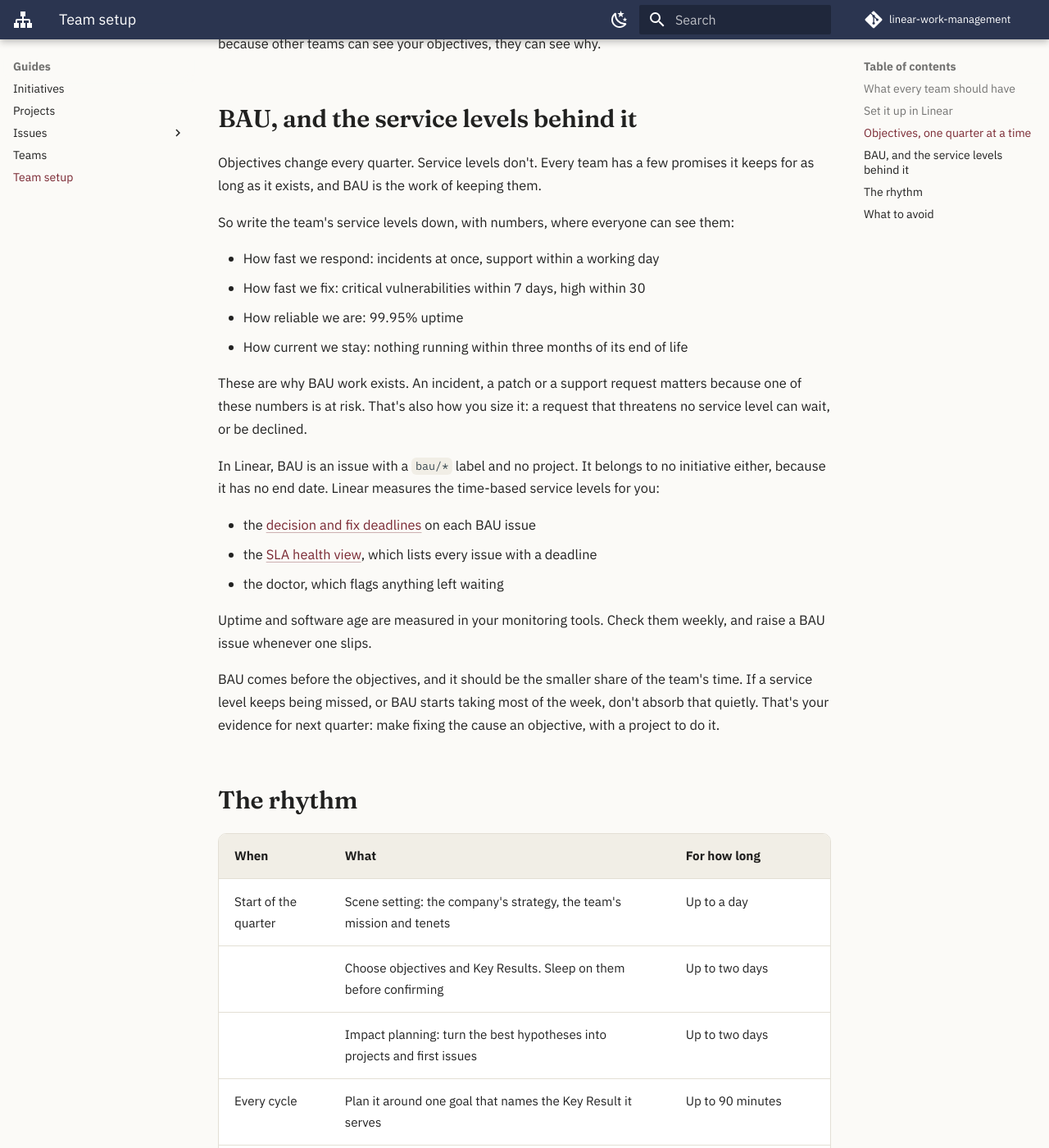
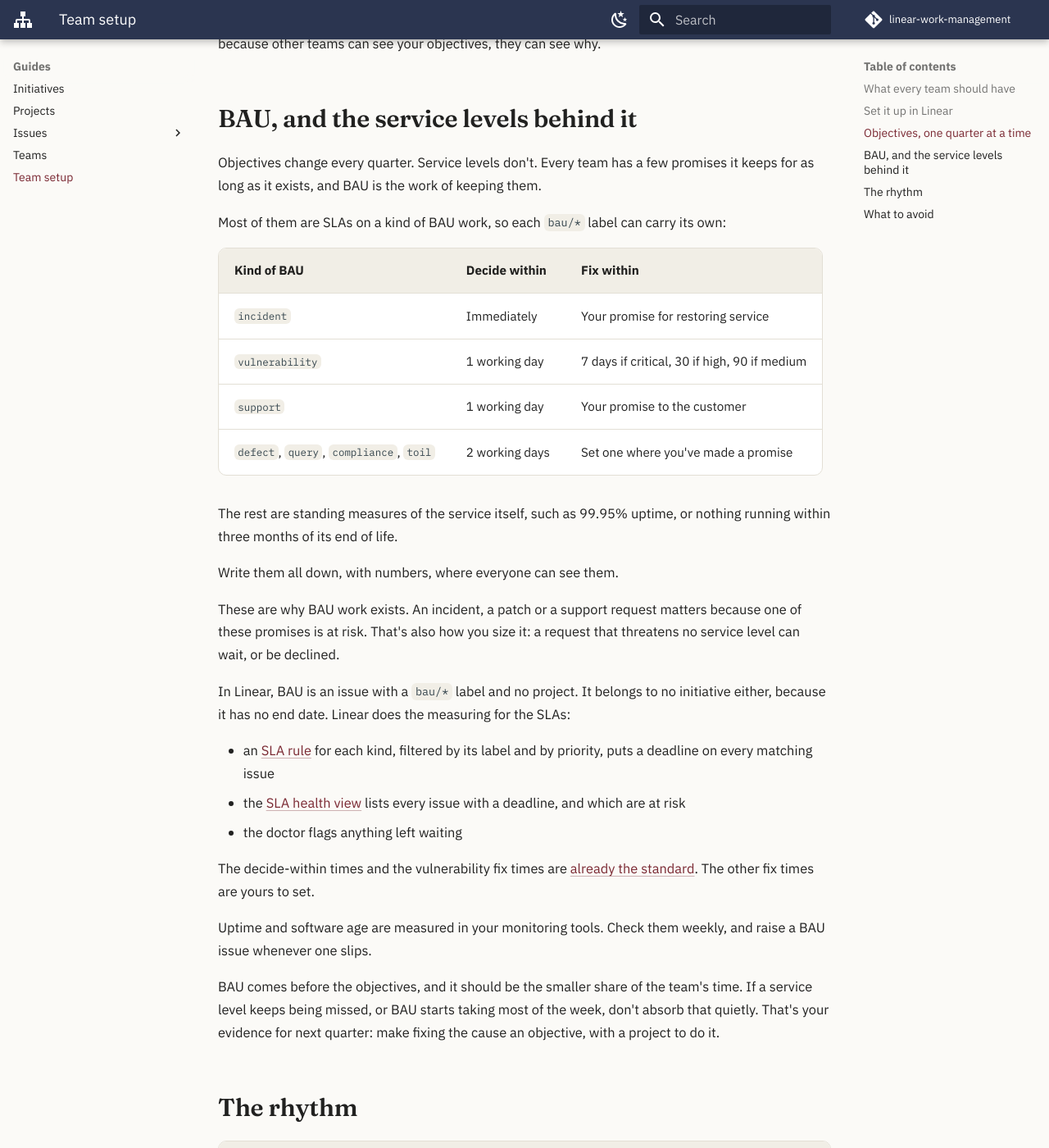
Before and after one commit to hungovercoders/linear-work-management, an MkDocs documentation site: the page built from docs/team-setup.md, in a window 1280 px wide and 1400 px high, scrolled down 1488 px. Shown: the whole window at 82% size. Built offline with MkDocs 1.6.1 and Material for MkDocs 9.7.7, drawn with Linux system fonts in a browser that asks for light colours; comment, search, counter and statistics services are not loaded; some of the changed text lies outside the part shown.

Commit message:
docs: set out service levels as an SLA for each kind of BAU
Each bau/* label can carry its own SLA, so the team setup page now
shows them in one table: how fast each kind is decided and how fast it
is fixed. Incidents, vulnerabilities and support each get a row. The
decide-within times and vulnerability fix times are the existing
standard; other fix times are marked as the team's to set.

Uptime and software age are described separately as standing measures.
Triage and BAU and the glossary use the same framing.

Co-Authored-By: Claude Fable 5.2 <noreply@anthropic.com>
Claude-Session: https://claude.ai/code/session_01RQF49W9RGXS9W44C3XTgFX

```diff
--- a/docs/team-setup.md
+++ b/docs/team-setup.md
@@ -16,7 +16,7 @@ a first draft. Run a retrospective on it like anything else, and change what doe
 
 - A mission that rarely changes, and a few tenets for how the team works
 - Three objectives a quarter, each with three Key Results
-- Service levels it always keeps, written down with numbers
+- SLAs for each kind of BAU it handles, and the service measures it always keeps
 - [Triage](issues/triage.md) switched on, one person on duty, and an asks channel in Slack
 - [Cycles](https://linear.app/docs/use-cycles) at a steady length
 - Its objectives somewhere every member sees them daily
@@ -54,23 +54,34 @@ Then use the objectives for every priority call. A request that serves none of t
 Objectives change every quarter. Service levels don't. Every team has a few promises it keeps
 for as long as it exists, and BAU is the work of keeping them.
 
-So write the team's service levels down, with numbers, where everyone can see them:
+Most of them are SLAs on a kind of BAU work, so each `bau/*` label can carry its own:
 
-- How fast we respond: incidents at once, support within a working day
-- How fast we fix: critical vulnerabilities within 7 days, high within 30
-- How reliable we are: 99.95% uptime
-- How current we stay: nothing running within three months of its end of life
+| Kind of BAU | Decide within | Fix within |
+|---|---|---|
+| `incident` | Immediately | Your promise for restoring service |
+| `vulnerability` | 1 working day | 7 days if critical, 30 if high, 90 if medium |
+| `support` | 1 working day | Your promise to the customer |
+| `defect`, `query`, `compliance`, `toil` | 2 working days | Set one where you've made a promise |
+
+The rest are standing measures of the service itself, such as 99.95% uptime, or nothing
+running within three months of its end of life.
+
+Write them all down, with numbers, where everyone can see them.
 
 These are why BAU work exists. An incident, a patch or a support request matters because one
-of these numbers is at risk. That's also how you size it: a request that threatens no service
+of these promises is at risk. That's also how you size it: a request that threatens no service
 level can wait, or be declined.
 
 In Linear, BAU is an issue with a `bau/*` label and no project. It belongs to no initiative
-either, because it has no end date. Linear measures the time-based service levels for you:
+either, because it has no end date. Linear does the measuring for the SLAs:
 
-- the [decision and fix deadlines](issues/triage.md#two-clocks) on each BAU issue
-- the [SLA health view](dashboards.md), which lists every issue with a deadline
-- the doctor, which flags anything left waiting
+- an [SLA rule](https://linear.app/docs/sla) for each kind, filtered by its label and by
+  priority, puts a deadline on every matching issue
+- the [SLA health view](dashboards.md) lists every issue with a deadline, and which are at risk
+- the doctor flags anything left waiting
+
+The decide-within times and the vulnerability fix times are
+[already the standard](issues/triage.md#two-clocks). The other fix times are yours to set.
 
 Uptime and software age are measured in your monitoring tools. Check them weekly, and raise a
 BAU issue whenever one slips.
```
Also changed, not shown: docs/glossary.md (+1 -1 lines), docs/issues/triage.md (+6 -5 lines).
